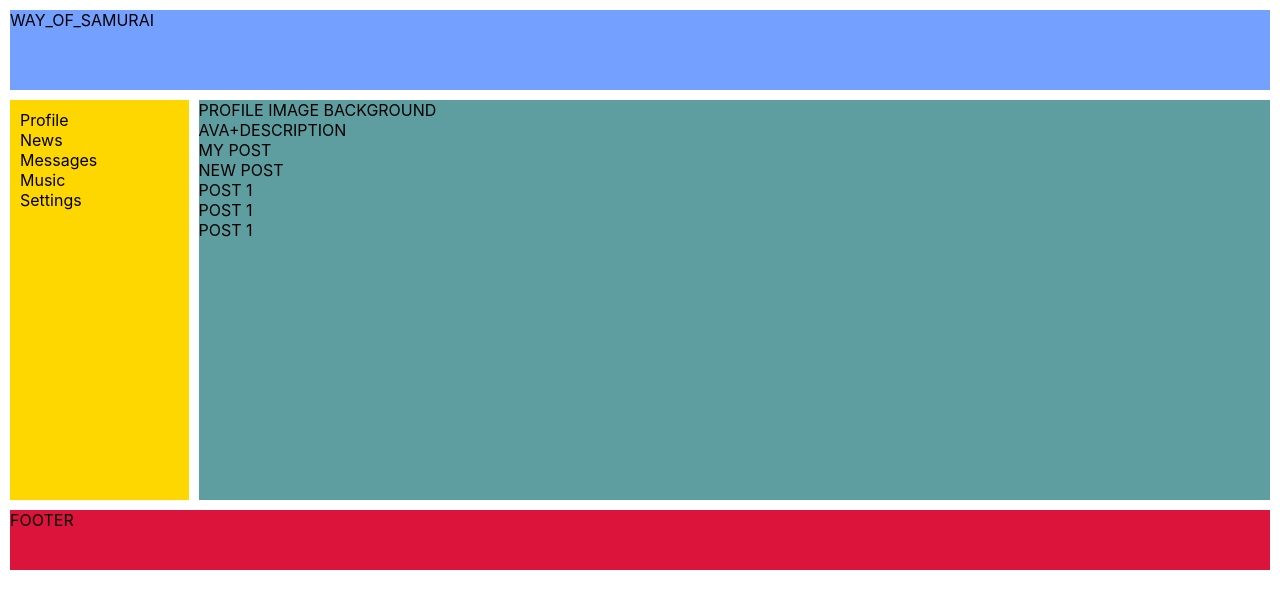
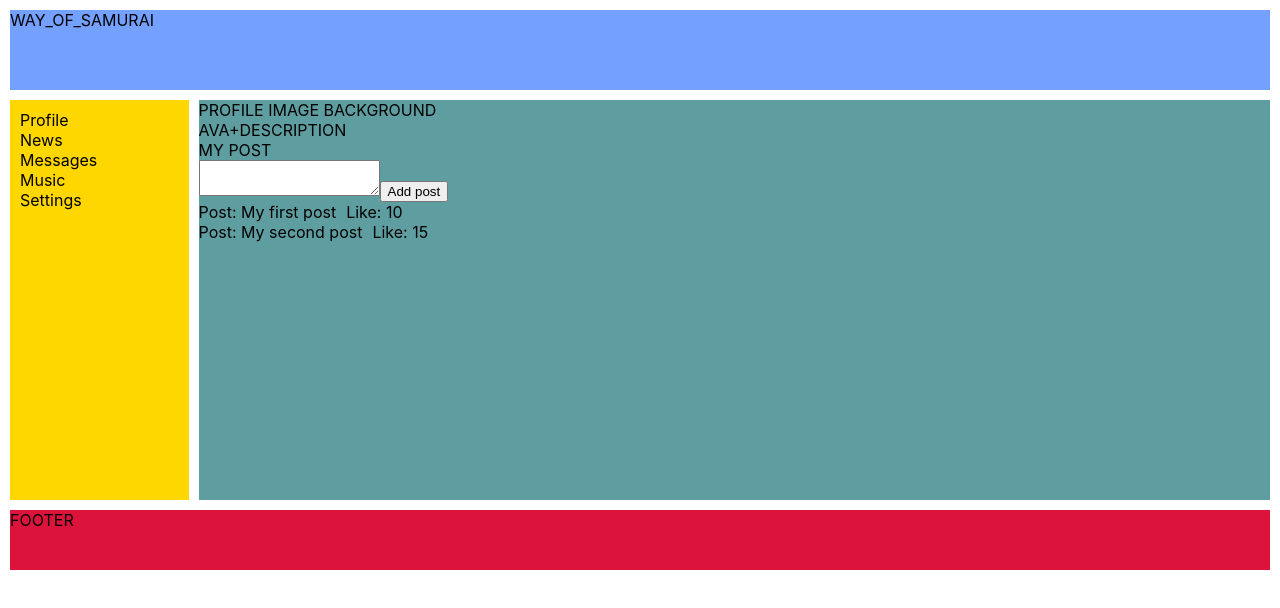
Before and after one commit to gurskygursky/way-of-samurai, a React (Create React App) app: page /profile in a window 1280 px wide. Shown: the top 608 px of the page. Built offline with nearby package versions, Linux system fonts and the light colour scheme.

Commit message:
use props in post component

```diff
--- a/src/components/posts/Post/Post.tsx
+++ b/src/components/posts/Post/Post.tsx
@@ -1,9 +1,15 @@
 import React from 'react';
 
-export const Post = () => {
+type PostPropsType = {
+    postText: string;
+    likesCount: number;
+}
+
+export const Post = (props: PostPropsType) => {
     return (
         <div>
-            POST 1
+            <span style={{paddingRight: '10px'}}>Post: {props.postText}</span>
+            <span>Like: {props.likesCount}</span>
         </div>
     );
 };
--- a/src/components/posts/Posts.tsx
+++ b/src/components/posts/Posts.tsx
@@ -5,10 +5,12 @@ export const Posts = () => {
     return (
         <div>
             MY POST
-            <div>NEW POST</div>
-            <Post/>
-            <Post/>
-            <Post/>
+            <div>
+                <textarea></textarea>
+                <button>Add post</button>
+            </div>
+            <Post postText={'My first post'} likesCount={10}/>
+            <Post postText={'My second post'} likesCount={15}/>
         </div>
     );
 };
```
